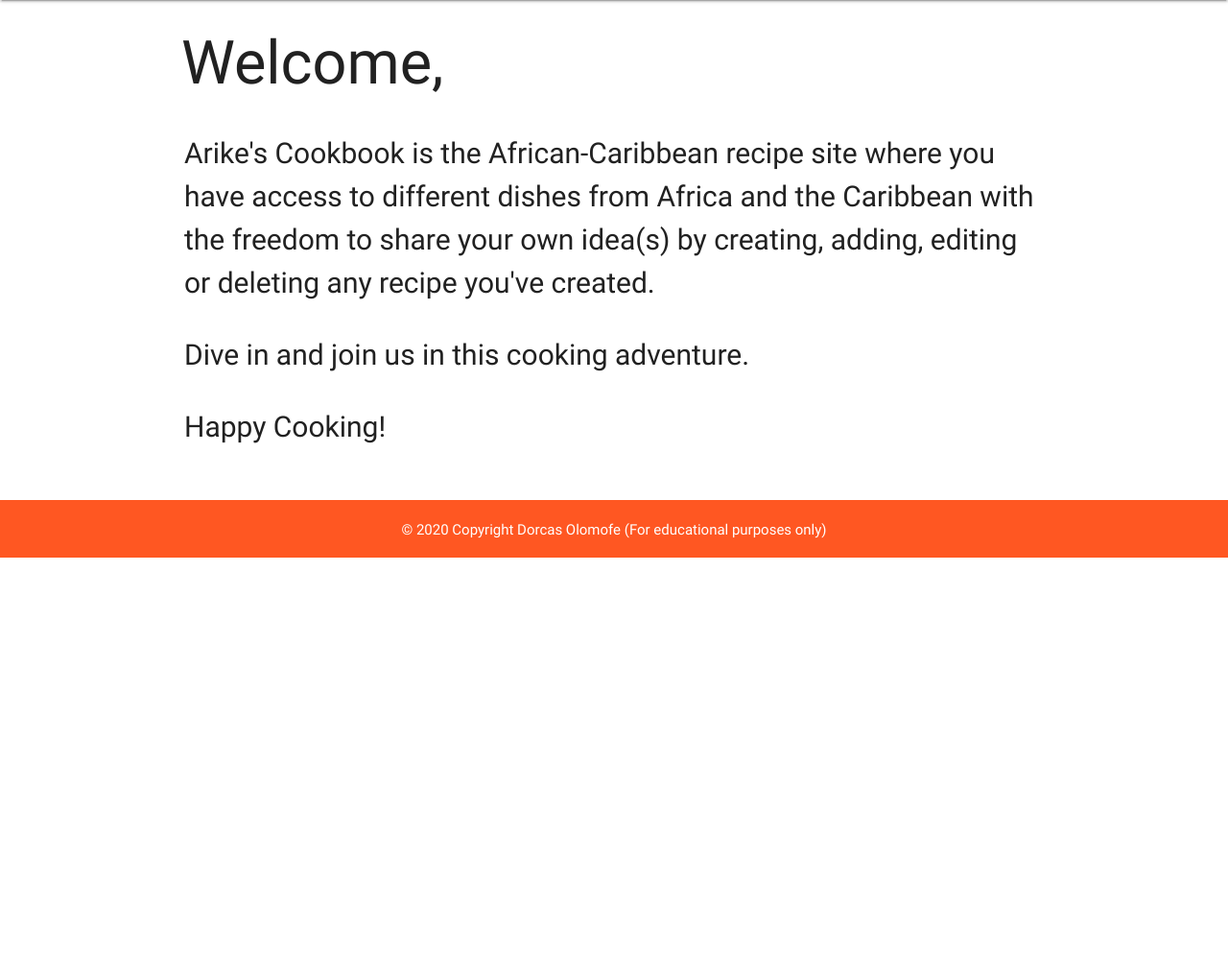
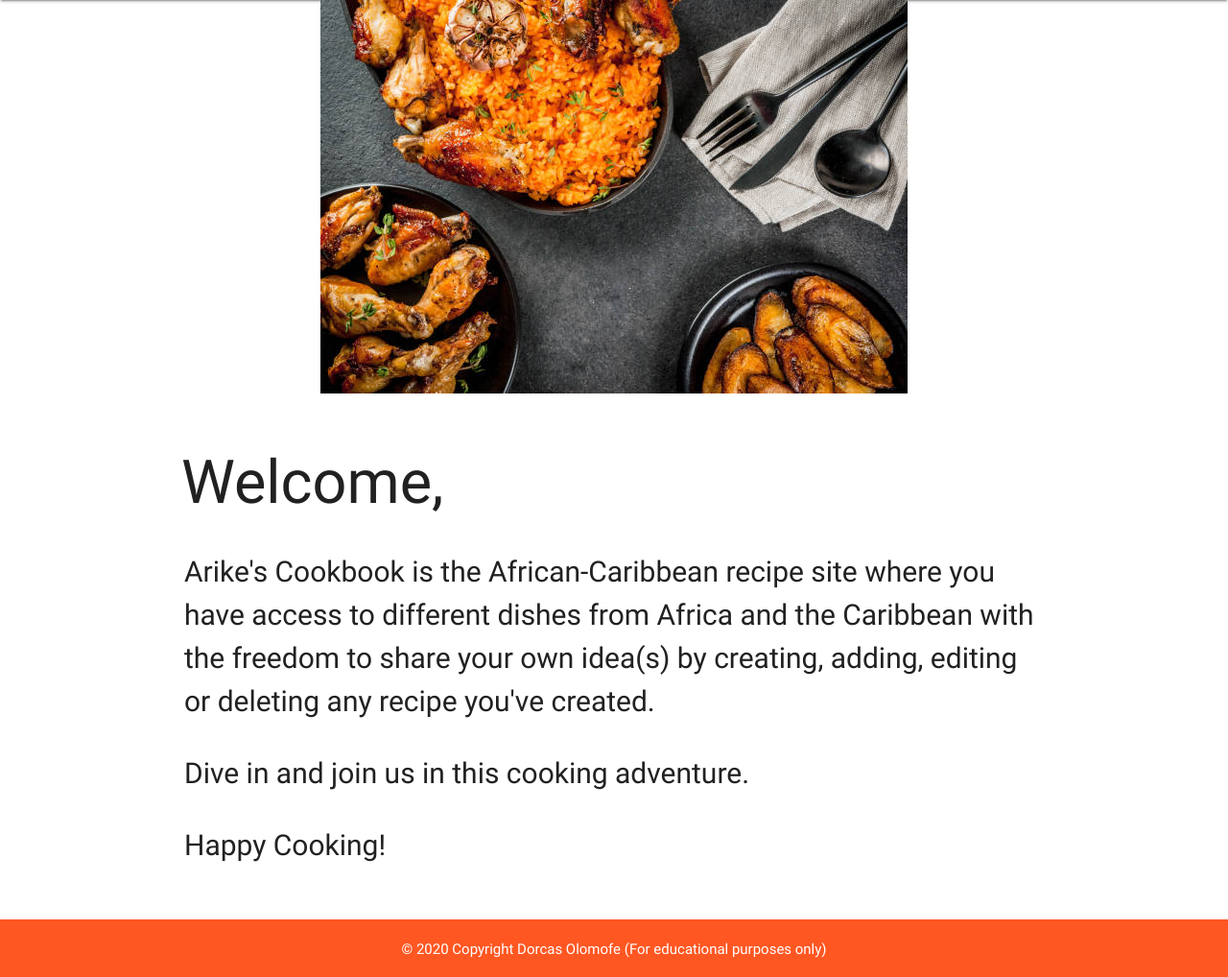
Before and after one commit to Dorcas-Amoo/ms3-project-arikescookbook, a Flask app: page / in a window 1280 px wide. Shown: the part 83-1101 px from the top of the page at 96% size. Before the commit the page ends 664 px from the top, so only its background shows below. Run offline with Flask 2, Linux system fonts and the light colour scheme; some libraries are stand-ins or nearby versions.

Commit message:
Added food.jpg to index.html and linked index.html page to the brand-logo in base.html as the homepage

```diff
--- a/templates/base.html
+++ b/templates/base.html
@@ -13,7 +13,7 @@
         <header>
             <nav>
                 <div class="nav-wrapper deep-orange">
-                    <a href="#!" class="brand-logo"><i class="material-icons">home</i>Arike's Cookbook</a>
+                    <a href="{{url_for('index')}}" class="brand-logo"><i class="material-icons">home</i>Arike's Cookbook</a>
                     <ul class="right hide-on-med-and-down">
                     <li><a href="{{url_for('recipes')}}"><i class="material-icons left">list</i>Recipes</a></li>
                     <li><a href="{{url_for('create')}}"><i class="material-icons left">add</i>Create Recipe</a></li>
--- a/templates/index.html
+++ b/templates/index.html
@@ -1,4 +1,10 @@
 {% extends "base.html" %} {% block content %}
+
+<div class="row">
+    <div class="col s12">
+        <img class="responsive-img food-img" src="static/images/food.jpg" alt="Food Image"/>
+    </div>
+</div>
 
 <h1 class="main-heading left-align">Welcome,</h1>
 
```
